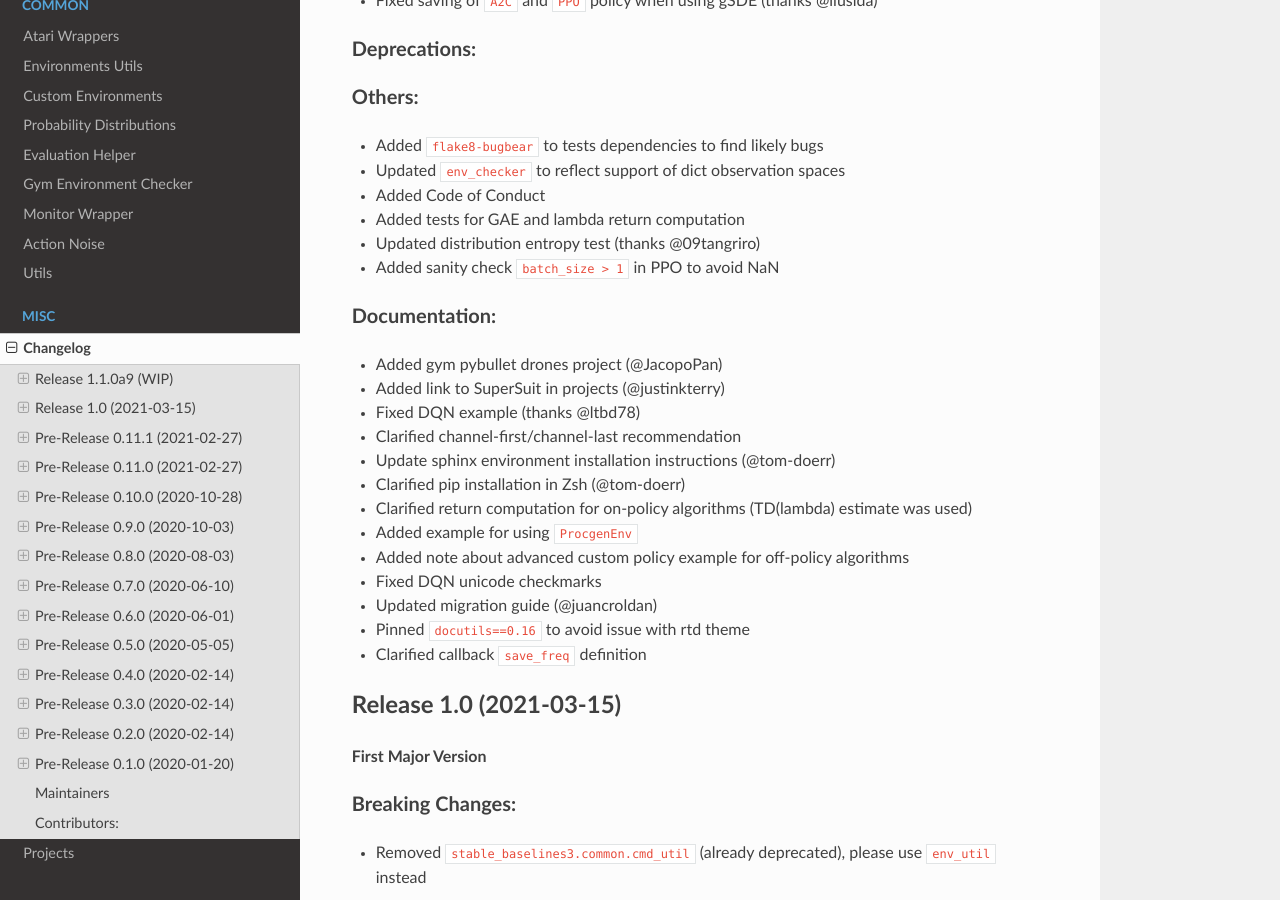
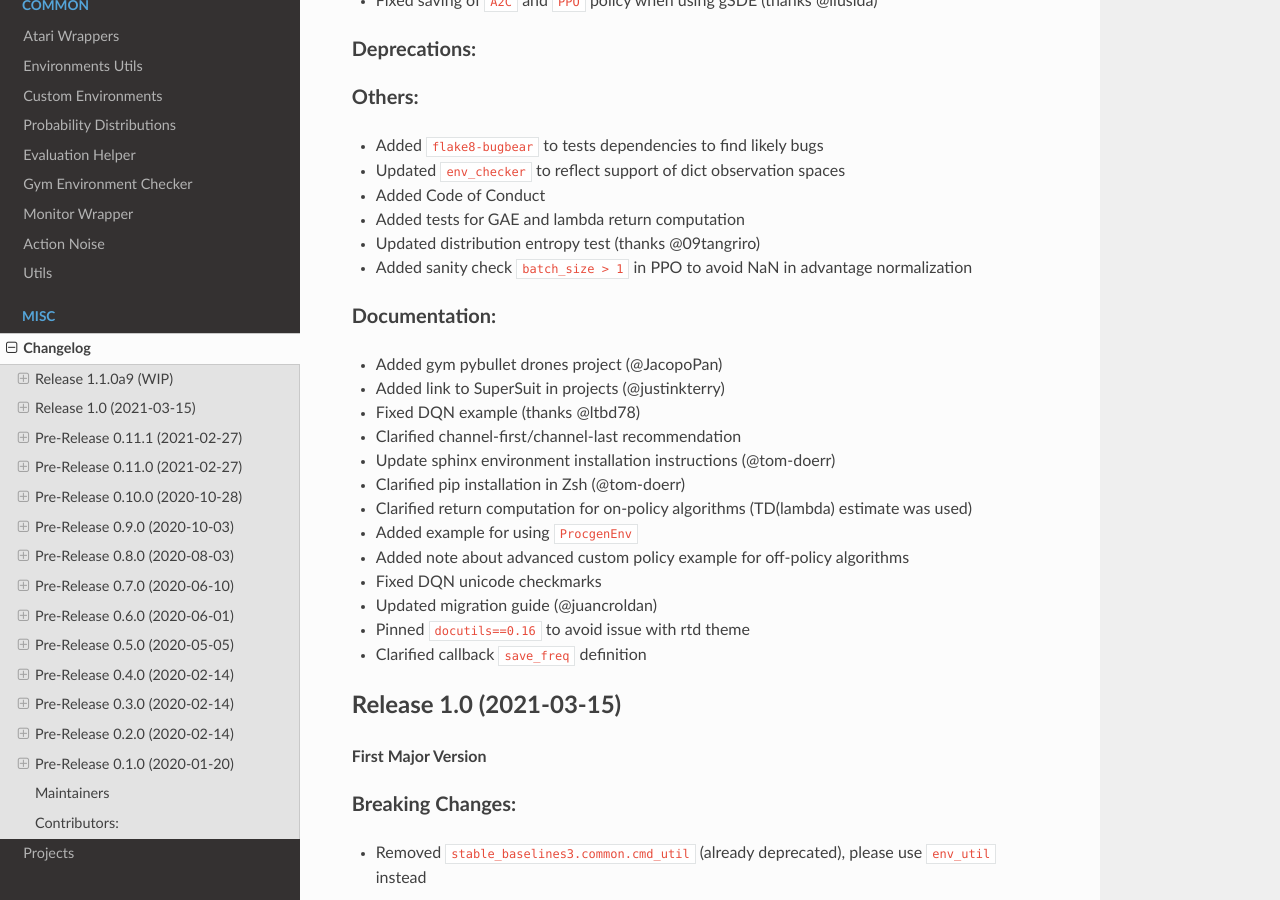
Before and after one commit to DLR-RM/stable-baselines3, a Sphinx documentation site: the page built from docs/misc/changelog.rst, in a window 1280 px wide and 900 px high, scrolled down 1380 px. Built offline with Sphinx 7.4.7 and the Read the Docs theme 2.0.0, drawn with Linux system fonts in a browser that asks for light colours; pages that are not in the unit, such as notebooks, are missing from menus.

Commit message:
Update docs/misc/changelog.rst

```diff
--- a/docs/misc/changelog.rst
+++ b/docs/misc/changelog.rst
@@ -63,7 +63,7 @@ Others:
 - Added Code of Conduct
 - Added tests for GAE and lambda return computation
 - Updated distribution entropy test (thanks @09tangriro)
-- Added sanity check ``batch_size > 1`` in PPO to avoid NaN
+- Added sanity check ``batch_size > 1`` in PPO to avoid NaN in advantage normalization
 
 Documentation:
 ^^^^^^^^^^^^^^
```
